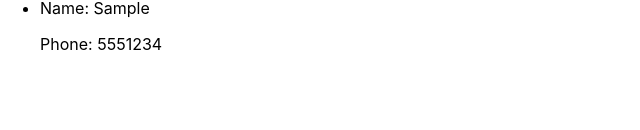
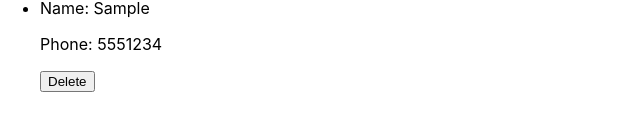
Before and after one commit to RoRomario360/goit-react-hw-02-phonebook, a React (Create React App) app: page / in a window 1280 px wide. Both pictures are taken after typing "Sample", "5551234" into the empty fields and a click on the button "Add contact". Shown: the part 200-330 px from the top of the page, without its empty margins (0-640 px from the left). Built offline with nearby package versions, Linux system fonts and the light colour scheme.

Commit message:
fix-filter

```diff
--- a/src/components/App.jsx
+++ b/src/components/App.jsx
@@ -18,12 +18,20 @@ export class App extends Component {
   };
 
   handlerFilterUsers = ({ target: { value } }) => {
-    this.setState({ filter: { value } });
+    this.setState({ filter: value });
   };
 
   getSearchContacts = () => {
     const { contacts, filter } = this.state;
-    return contacts.filter(({ name }) => name.includes(filter));
+    return contacts.filter(({ name }) => {
+      return name.includes(filter);
+    });
+  };
+
+  handlerDelete = id => {
+    this.setState({
+      contacts: this.state.contacts.filter(contact => id !== contact.id),
+    });
   };
 
   render() {
@@ -38,7 +46,10 @@ export class App extends Component {
             filterContacts={filter}
             handlerFilterUsers={this.handlerFilterUsers}
           />
-          <ContactList contactList={this.getSearchContacts()} />
+          <ContactList
+            contactList={this.getSearchContacts()}
+            onDelete={this.handlerDelete}
+          />
         </Container>
       </div>
     );
--- a/src/components/ContactList/ContactList.jsx
+++ b/src/components/ContactList/ContactList.jsx
@@ -1,4 +1,4 @@
-export default function ContactList({ contactList }) {
+export default function ContactList({ contactList, onDelete }) {
   return (
     <ul>
       {contactList.map(({ id, name, number }) => {
@@ -6,6 +6,10 @@ export default function ContactList({ contactList }) {
           <li key={id}>
             <p>Name: {name}</p>
             <p>Phone: {number}</p>
+
+            <button type="button" onClick={() => onDelete(id)}>
+              Delete
+            </button>
           </li>
         );
       })}
```
